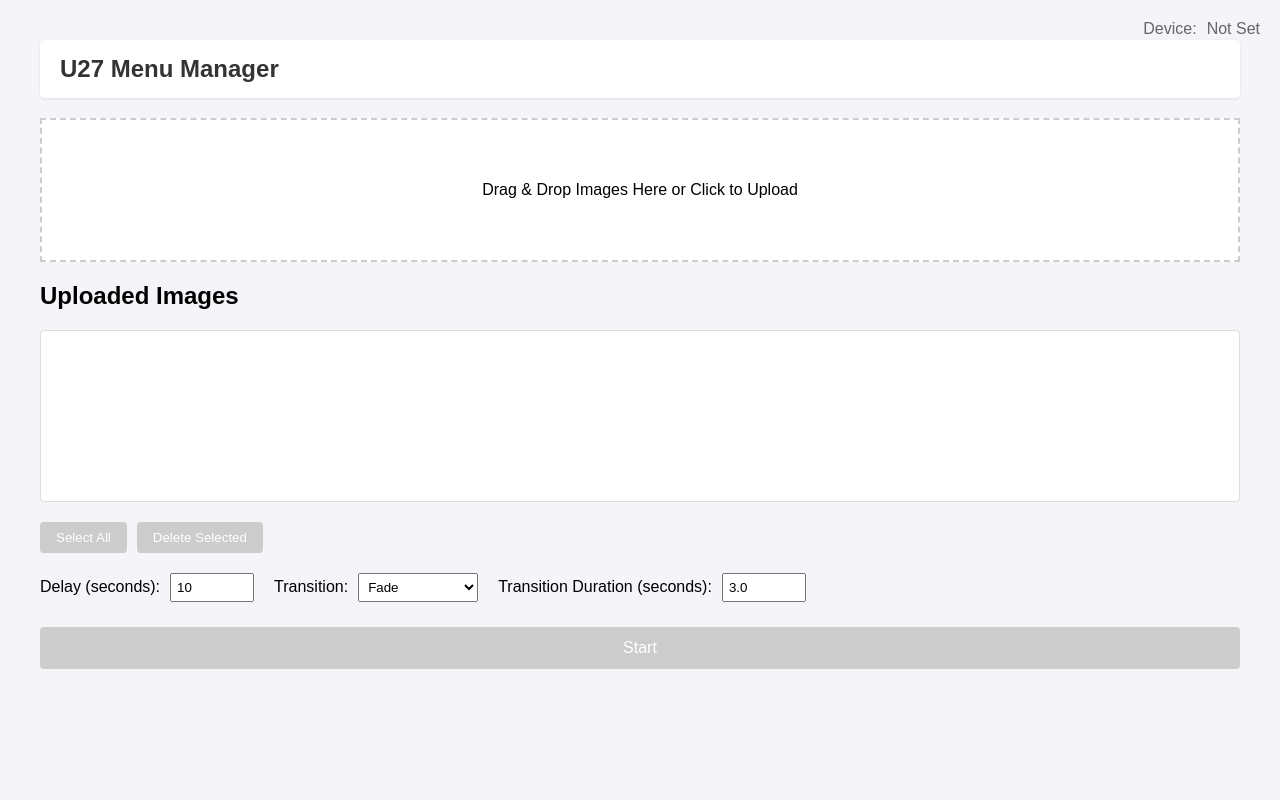
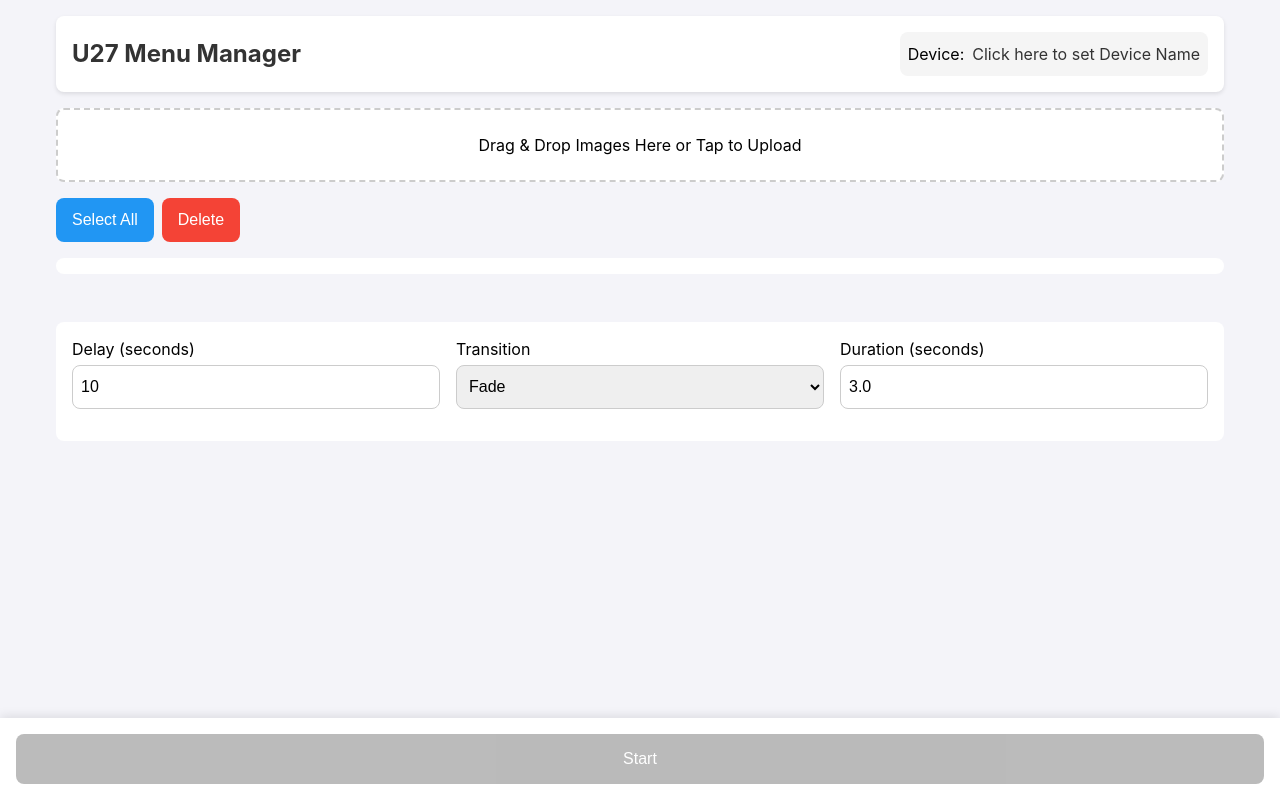
Before and after one commit to bluevisor/PiMenuManager, a Flask app: page / in a window 1280 px wide. Run offline with Flask 3, Linux system fonts and the light colour scheme.

Commit message:
added mobile layout

```diff
--- a/app.py
+++ b/app.py
@@ -14,6 +14,9 @@
 
 # Store the current slideshow process
 slideshow_process = None
+
+# Add device name storage
+DEVICE_NAME_FILE = 'device_name.json'
 
 def load_image_order():
     try:
@@ -44,6 +47,25 @@
         except (psutil.NoSuchProcess, AttributeError, psutil.TimeoutExpired):
             pass
         slideshow_process = None
+
+def load_device_name():
+    try:
+        if os.path.exists(DEVICE_NAME_FILE):
+            with open(DEVICE_NAME_FILE, 'r') as f:
+                data = json.load(f)
+                return data.get('name', '')
+    except Exception as e:
+        print(f"Error loading device name: {e}")
+    return ''
+
+def save_device_name(name):
+    try:
+        with open(DEVICE_NAME_FILE, 'w') as f:
+            json.dump({'name': name}, f)
+        return True
+    except Exception as e:
+        print(f"Error saving device name: {e}")
+        return False
 
 @app.route('/')
 def index():
@@ -189,12 +211,20 @@
     save_image_order({'order': order})
     return jsonify({'status': 'success'})
 
+@app.route('/get_device_name')
+def get_device_name():
+    name = load_device_name()
+    return jsonify({'name': name})
+
 @app.route('/set_device_name', methods=['POST'])
 def set_device_name():
-    name = request.json.get('name', '')
-    # You can store this in a config file or database if needed
-    # For now, we'll just acknowledge the request
-    return jsonify({'status': 'success', 'name': name})
+    name = request.json.get('name', '').strip()
+    if not name:
+        return jsonify({'status': 'error', 'message': 'Name cannot be empty'}), 400
+
+    if save_device_name(name):
+        return jsonify({'status': 'success', 'name': name})
+    return jsonify({'status': 'error', 'message': 'Failed to save device name'}), 500
 
 if __name__ == '__main__':
     app.run(host='0.0.0.0', port=5000)
--- a/image_order.json
+++ b/image_order.json
@@ -1 +1 @@
-{"order": ["U27_menu_1.png", "U27_menu_2.png", "MilkTea_Tigar.jpg", "MilkTea_Coconut.jpg", "Chocolate_smoothie.jpg", "boba.jpg", "MilkTea_Taro.jpg", "MilkTea_Chocolate.jpg", "MilkTea_Mango.jpg", "MilkTea_Thai.jpg", "MilkTea_Matcha.jpg"]}
+{"order": []}
--- a/templates/index.html
+++ b/templates/index.html
@@ -2,327 +2,382 @@
 <html lang="en">
 <head>
     <meta charset="UTF-8">
+    <meta name="viewport" content="width=device-width, initial-scale=1.0, maximum-scale=1.0, user-scalable=no">
     <title>U27 Image Manager</title>
     <style>
+        :root {
+            --primary-color: #2196F3;
+            --success-color: #4CAF50;
+            --danger-color: #f44336;
+            --disabled-color: #9e9e9e;
+            --spacing-xs: 4px;
+            --spacing-sm: 8px;
+            --spacing-md: 16px;
+            --spacing-lg: 24px;
+            --border-radius: 8px;
+            --touch-target: 44px;
+        }
+
+        * {
+            box-sizing: border-box;
+            -webkit-tap-highlight-color: transparent;
+        }
+
         body {
-            font-family: Arial, sans-serif;
+            font-family: -apple-system, BlinkMacSystemFont, 'Segoe UI', Roboto, Oxygen-Sans, Ubuntu, Cantarell, sans-serif;
             margin: 0;
-            padding: 20px;
+            padding: 0;
             background-color: #f4f4f9;
+            line-height: 1.4;
         }
+
+        .container {
+            max-width: 1200px;
+            margin: 0 auto;
+            padding: var(--spacing-md);
+        }
+
+        .header {
+            background-color: #fff;
+            padding: var(--spacing-md);
+            margin-bottom: var(--spacing-md);
+            border-radius: var(--border-radius);
+            box-shadow: 0 2px 4px rgba(0,0,0,0.1);
+        }
+
+        .header-content {
+            display: flex;
+            flex-direction: column;
+            gap: var(--spacing-md);
+        }
+
         h1 {
+            margin: 0;
+            font-size: 24px;
+            color: #333;
+            text-align: center;
+        }
+
+        .device-name {
+            display: flex;
+            align-items: center;
+            justify-content: center;
+            gap: var(--spacing-sm);
+            padding: var(--spacing-sm);
+            background-color: #f5f5f5;
+            border-radius: var(--border-radius);
+            cursor: pointer;
+            min-height: var(--touch-target);
+            transition: background-color 0.2s;
+        }
+
+        .device-name:hover {
+            background-color: #e0e0e0;
+        }
+
+        .device-name span {
             color: #333;
         }
+
+        .device-name-input {
+            font-size: 16px;
+            padding: var(--spacing-sm);
+            border: 1px solid #ccc;
+            border-radius: var(--border-radius);
+            width: 100%;
+            max-width: 200px;
+        }
+
         #upload-area {
             border: 2px dashed #ccc;
-            padding: 40px;
+            border-radius: var(--border-radius);
+            padding: var(--spacing-lg);
             text-align: center;
             background-color: #fff;
             cursor: pointer;
-            margin-bottom: 20px;
-            min-height: 60px;
+            margin-bottom: var(--spacing-md);
+            min-height: var(--touch-target);
             display: flex;
             align-items: center;
             justify-content: center;
             font-size: 16px;
         }
+
         #upload-area.dragover {
-            border-color: #333;
+            border-color: var(--primary-color);
             background-color: #f0f0f0;
         }
+
         .image-grid {
-            display: flex;
-            flex-wrap: wrap;
-            gap: 10px;
-            min-height: 150px;
-            padding: 10px;
+            display: grid;
+            grid-template-columns: repeat(auto-fill, minmax(150px, 1fr));
+            gap: var(--spacing-sm);
+            padding: var(--spacing-sm);
             background-color: #fff;
-            border: 1px solid #ddd;
-            border-radius: 4px;
-            position: relative;
+            border-radius: var(--border-radius);
+            margin-bottom: var(--spacing-md);
         }
+
         .image-item {
             position: relative;
             border: 2px solid transparent;
-            cursor: move;
+            cursor: pointer;
             background-color: #fff;
-            padding: 5px;
-            border-radius: 4px;
+            padding: var(--spacing-xs);
+            border-radius: var(--border-radius);
             box-shadow: 0 2px 4px rgba(0,0,0,0.1);
-            width: 200px;
+            aspect-ratio: 1;
+            touch-action: none;
         }
+
         .image-item.selected {
-            border-color: #333;
+            border-color: var(--primary-color);
+            background-color: rgba(33, 150, 243, 0.1);
         }
+
         .image-item.dragging {
             opacity: 0.5;
         }
+
         .image-item img {
             width: 100%;
-            height: 150px;
-            object-fit: contain;
-            display: block;
-            background-color: #f5f5f5;
+            height: 100%;
+            object-fit: cover;
+            border-radius: calc(var(--border-radius) - 2px);
         }
+
         .image-info {
+            position: absolute;
+            bottom: 0;
+            left: 0;
+            right: 0;
+            background: rgba(0, 0, 0, 0.7);
+            color: white;
+            padding: var(--spacing-xs);
             font-size: 12px;
-            margin-top: 5px;
-            word-break: break-all;
+            border-bottom-left-radius: calc(var(--border-radius) - 2px);
+            border-bottom-right-radius: calc(var(--border-radius) - 2px);
         }
+
         .image-info p {
             margin: 2px 0;
+            overflow: hidden;
+            text-overflow: ellipsis;
+            white-space: nowrap;
         }
+
         .controls {
-            margin-top: 20px;
+            display: flex;
+            flex-direction: column;
+            gap: var(--spacing-md);
         }
-        .slideshow-settings {
-            margin-bottom: 15px;
+
+        .control-row {
             display: flex;
-            gap: 20px;
+            flex-direction: column;
+            gap: var(--spacing-md);
+        }
+
+        .pagination {
+            display: flex;
+            justify-content: center;
             align-items: center;
+            gap: var(--spacing-sm);
         }
-        .slideshow-settings label {
-            display: flex;
-            align-items: center;
-            gap: 10px;
+
+        .pagination button {
+            min-height: var(--touch-target);
+            padding: 0 var(--spacing-md);
+            border: none;
+            background-color: #fff;
+            border-radius: var(--border-radius);
+            font-size: 16px;
+            cursor: pointer;
         }
-        .slideshow-settings input[type="number"] {
-            width: 60px;
-            padding: 5px;
+
+        .control-buttons {
+            display: grid;
+            grid-template-columns: 1fr 1fr;
+            gap: var(--spacing-sm);
         }
-        .slideshow-settings select {
-            padding: 5px;
-        }
-        #start-slideshow {
-            padding: 8px 16px;
-            background-color: #4CAF50;
+
+        button {
+            min-height: var(--touch-target);
+            padding: 0 var(--spacing-md);
+            border: none;
+            border-radius: var(--border-radius);
+            font-size: 16px;
+            cursor: pointer;
+            background-color: var(--primary-color);
             color: white;
-            border: none;
-            border-radius: 4px;
-            cursor: pointer;
             transition: background-color 0.3s;
         }
-        #start-slideshow.active {
-            background-color: #f44336;
-        }
-        #start-slideshow:disabled {
-            background-color: #cccccc;
+
+        button:disabled {
+            background-color: #ccc;
             cursor: not-allowed;
         }
-        .image-controls {
-            margin-top: 20px;
-            display: flex;
-            justify-content: space-between;
-            align-items: center;
-        }
-        .control-buttons {
-            display: flex;
-            gap: 10px;
-            margin-left: auto;  /* Push buttons to the right */
-        }
-        #select-all {
-            padding: 8px 16px;
-            background-color: #2196F3;
-            color: white;
-            border: none;
-            border-radius: 4px;
-            cursor: pointer;
-            transition: background-color 0.3s;
-        }
-        #select-all.deselect {
-            background-color: #808080;
-        }
-        #select-all:disabled {
-            background-color: #cccccc;
-            cursor: not-allowed;
-        }
+
         #delete-selected {
-            padding: 8px 16px;
-            background-color: #f44336;
-            color: white;
-            border: none;
-            border-radius: 4px;
-            cursor: pointer;
-            transition: background-color 0.3s;
-        }
-        #delete-selected:disabled {
-            background-color: #cccccc;
-            cursor: not-allowed;
-        }
-        .pagination {
-            display: flex;
-            gap: 10px;
-            align-items: center;
-        }
-        .pagination button {
-            padding: 5px 10px;
-            border: 1px solid #ddd;
-            background-color: white;
-            cursor: pointer;
-            border-radius: 4px;
-        }
-        .pagination button:disabled {
-            background-color: #f5f5f5;
-            cursor: not-allowed;
-        }
-        .pagination button.active {
-            background-color: #4CAF50;
-            color: white;
-            border-color: #4CAF50;
-        }
-        .progress-bar {
-            width: 100%;
-            background-color: #f3f3f3;
-            border-radius: 4px;
-            overflow: hidden;
-            margin-top: 10px;
-            display: none;  /* Hidden by default */
-        }
-
-        .progress-bar-inner {
-            height: 10px;
-            width: 0;
-            background-color: #4CAF50;
-            transition: width 0.3s;
-        }
-        .device-name {
-            position: absolute;
-            top: 20px;
-            right: 20px;
-            display: flex;
-            align-items: center;
-            gap: 10px;
-            font-size: 16px;  /* Slightly larger font */
-            cursor: pointer;  /* Indicate clickable */
-        }
-
-        .device-name span {
-            color: #666;
-        }
-        .header {
-            display: flex;
-            justify-content: space-between;
-            align-items: center;
-            padding: 20px;
-            margin-bottom: 20px;
-        }
-
-        .header h1 {
-            margin: 0;  /* Remove default margin */
-            font-size: 24px;
-        }
-
-        .device-name {
-            font-size: 16px;
-            cursor: pointer;
-            color: #666;
+            background-color: var(--danger-color);
         }
 
         .slideshow-controls {
-            margin-top: 20px;
-            width: 100%;
+            background-color: #fff;
+            padding: var(--spacing-md);
+            border-radius: var(--border-radius);
+            margin-top: var(--spacing-md);
+        }
+
+        .slideshow-button-container {
+            position: fixed;
+            bottom: 0;
+            left: 0;
+            right: 0;
+            padding: var(--spacing-md);
+            background-color: #fff;
+            box-shadow: 0 -2px 10px rgba(0,0,0,0.1);
+            z-index: 1000;
         }
 
         #start-slideshow {
             width: 100%;
-            padding: 12px;
+            min-height: var(--touch-target);
+            padding: var(--spacing-md);
             font-size: 16px;
-            background-color: #4CAF50;
-            color: white;
-            border: none;
-            border-radius: 4px;
-            cursor: pointer;
-            transition: background-color 0.3s;
-            margin-top: 10px;
+            font-weight: 500;
+            background-color: var(--disabled-color);
+            transition: background-color 0.3s ease;
+        }
+
+        #start-slideshow:not(:disabled) {
+            background-color: var(--success-color);
         }
 
         #start-slideshow.active {
-            background-color: #f44336;
+            background-color: var(--danger-color);
         }
 
         #start-slideshow:disabled {
-            background-color: #cccccc;
+            opacity: 0.7;
             cursor: not-allowed;
         }
-        .slideshow-controls {
-            margin-top: 20px;
-            width: 100%;
+
+        #select-all {
+            background-color: var(--primary-color);
+        }
+
+        #select-all.deselect {
+            background-color: #757575;
         }
 
         .slideshow-options {
-            display: flex;
-            gap: 20px;
-            margin-bottom: 15px;
+            display: grid;
+            gap: var(--spacing-md);
+            margin-bottom: var(--spacing-md);
+        }
+
+        .slideshow-options label {
+            display: grid;
+            gap: var(--spacing-xs);
+        }
+
+        .slideshow-options input,
+        .slideshow-options select {
+            width: 100%;
+            min-height: var(--touch-target);
+            padding: 0 var(--spacing-sm);
+            border: 1px solid #ccc;
+            border-radius: var(--border-radius);
+            font-size: 16px;
+        }
+
+        .progress-bar {
+            width: 100%;
+            height: 4px;
+            background-color: #f3f3f3;
+            border-radius: 2px;
+            overflow: hidden;
+            margin-top: var(--spacing-sm);
+            display: none;
+        }
+
+        .progress-bar-inner {
+            height: 100%;
+            width: 0;
+            background-color: var(--primary-color);
+            transition: width 0.3s;
+        }
+
+        @media (min-width: 768px) {
+            .header-content {
+                flex-direction: row;
+                justify-content: space-between;
                 align-items: center;
             }
 
-        .slideshow-options label {
-            display: flex;
-            align-items: center;
-            gap: 10px;
+            h1 {
+                text-align: left;
             }
 
-        .slideshow-options input[type="number"] {
-            width: 70px;
-            padding: 5px;
+            .control-row {
+                flex-direction: row;
+                justify-content: space-between;
+                align-items: center;
             }
 
-        .slideshow-options select {
-            padding: 5px;
-            min-width: 120px;
-        }
-        .container {
-            max-width: 1200px;
-            margin: 0 auto;
-            padding: 20px;
+            .control-buttons {
+                grid-template-columns: auto auto;
             }
 
-        .header {
-            display: flex;
-            justify-content: space-between;
-            align-items: center;
-            margin-bottom: 20px;
-            background-color: #fff;
-            padding: 15px 20px;
-            border-radius: 4px;
-            box-shadow: 0 1px 3px rgba(0,0,0,0.1);
+            .slideshow-options {
+                grid-template-columns: repeat(3, 1fr);
+            }
         }
 
-        .header h1 {
-            margin: 0;
-            font-size: 24px;
-            color: #333;
+        /* Ensure space for fixed button */
+        @media (max-width: 767px) {
+            .container {
+                padding-bottom: calc(var(--touch-target) + var(--spacing-md) * 2);
             }
-
-        .device-name {
-            font-size: 16px;
-            cursor: pointer;
-            color: #666;
-        }
-
-        .device-name:hover {
-            color: #333;
         }
     </style>
 </head>
 <body>
     <div class="container">
         <div class="header">
+            <div class="header-content">
                 <h1>U27 Menu Manager</h1>
                 <div class="device-name" id="device-name-display">
                     Device: <span id="device-name-text">Click here to set Device Name</span>
                 </div>
             </div>
+        </div>
+
         <div id="upload-area">
-            Drag & Drop Images Here or Click to Upload
+            <div class="upload-text">Drag & Drop Images Here or Tap to Upload</div>
             <form id="upload-form" style="display:none;">
                 <input type="file" id="file-input" multiple accept="image/*">
             </form>
         </div>
+
         <div class="progress-bar" id="progress-bar">
             <div class="progress-bar-inner" id="progress-bar-inner"></div>
         </div>
-        <h2>Uploaded Images</h2>
+
+        <div class="controls">
+            <div class="control-row">
+                <div class="pagination" id="pagination">
+                    <button id="prev-page" disabled>&lt;</button>
+                    <span id="page-info">Page 1</span>
+                    <button id="next-page">&gt;</button>
+                </div>
+                <div class="control-buttons">
+                    <button id="select-all">Select All</button>
+                    <button id="delete-selected" disabled>Delete</button>
+                </div>
+            </div>
+
             <div class="image-grid" id="image-grid">
                 {% for image in images %}
                 <div class="image-item" draggable="true" data-filename="{{ image.name }}">
@@ -336,27 +391,15 @@
                 </div>
                 {% endfor %}
             </div>
-        <div class="image-controls">
-            <div class="control-row">
-                <div class="pagination" id="pagination">
-                    <button id="prev-page" disabled>&lt; Previous</button>
-                    <span id="page-info">Page 1</span>
-                    <button id="next-page">Next &gt;</button>
-                </div>
-                <div class="control-buttons">
-                    <button id="select-all">Select All</button>
-                    <button id="delete-selected" disabled>Delete Selected</button>
-                </div>
-            </div>
-        </div>
+
             <div class="slideshow-controls">
                 <div class="slideshow-options">
                     <label>
-                    Delay (seconds):
+                        Delay (seconds)
                         <input type="number" id="slideshow-delay" value="10" min="1" max="60">
                     </label>
                     <label>
-                    Transition:
+                        Transition
                         <select id="transition-type">
                             <option value="fade" selected>Fade</option>
                             <option value="slide-left">Slide Left</option>
@@ -367,11 +410,14 @@
                         </select>
                     </label>
                     <label>
-                    Transition Duration (seconds):
+                        Duration (seconds)
                         <input type="number" id="transition-duration" value="3.0" min="0.1" max="5.0" step="0.1">
                     </label>
                 </div>
+            </div>
+            <div class="slideshow-button-container">
                 <button id="start-slideshow" disabled>Start</button>
+            </div>
         </div>
     </div>
     <script>
@@ -505,19 +551,25 @@
             selectedImages = Array.from(document.querySelectorAll('.image-item.selected'))
                 .map(item => item.getAttribute('data-filename'));
 
-            // Only disable start button when no images selected and slideshow is not active
-            if (!slideshowActive) {
-                startSlideshowButton.disabled = selectedImages.length === 0;
+            const startButton = document.getElementById('start-slideshow');
+            deleteButton.disabled = selectedImages.length === 0;
+
+            // Update start button state
+            if (slideshowActive) {
+                startButton.textContent = 'Stop';
+                startButton.classList.add('active');
+                startButton.disabled = false;
+            } else {
+                startButton.textContent = 'Start';
+                startButton.classList.remove('active');
+                startButton.disabled = selectedImages.length === 0;
             }
-
-            deleteButton.disabled = selectedImages.length === 0;
 
             // Update select all button state
             const totalImages = document.querySelectorAll('.image-item').length;
             allSelected = selectedImages.length === totalImages && totalImages > 0;
             selectAllButton.textContent = allSelected ? 'Deselect All' : 'Select All';
             selectAllButton.classList.toggle('deselect', allSelected);
-            selectAllButton.disabled = totalImages === 0;
         }
 
         startSlideshowButton.addEventListener('click', () => {
@@ -687,36 +739,62 @@
         // Call updateSelectedImages on page load
         updateSelectedImages();
 
-        // Add device name handling
+        // Device name handling
         const deviceNameDisplay = document.getElementById('device-name-display');
         const deviceNameText = document.getElementById('device-name-text');
 
-        // Load device name from localStorage
-        let deviceName = localStorage.getItem('deviceName') || '';
-        updateDeviceNameDisplay();
-
-        function updateDeviceNameDisplay() {
-            deviceNameText.textContent = deviceName || 'Not Set';
+        // Load device name on page load
+        fetch('/get_device_name')
+            .then(response => response.json())
+            .then(data => {
+                if (data.name) {
+                    deviceNameText.textContent = data.name;
                 }
+            })
+            .catch(error => console.error('Error loading device name:', error));
 
         deviceNameDisplay.addEventListener('click', () => {
-            const newName = prompt('Enter device name:', deviceName);
-            if (newName !== null) {  // User didn't cancel
-                deviceName = newName.trim();
-                localStorage.setItem('deviceName', deviceName);
-                updateDeviceNameDisplay();
+            const currentName = deviceNameText.textContent;
+            const input = document.createElement('input');
+            input.type = 'text';
+            input.value = currentName;
+            input.className = 'device-name-input';
+            input.maxLength = 30;
 
-                // Send device name to server
+            const saveNewName = () => {
+                const newName = input.value.trim();
+                if (newName && newName !== currentName) {
                     fetch('/set_device_name', {
                         method: 'POST',
                         headers: {
                             'Content-Type': 'application/json'
                         },
-                    body: JSON.stringify({ name: deviceName })
-                }).catch(error => {
-                    console.error('Error saving device name:', error);
+                        body: JSON.stringify({ name: newName })
+                    })
+                    .then(response => response.json())
+                    .then(data => {
+                        if (data.status === 'success') {
+                            deviceNameText.textContent = newName;
+                        }
+                    })
+                    .catch(error => console.error('Error saving device name:', error));
+                }
+                deviceNameText.style.display = '';
+                input.remove();
+            };
+
+            input.addEventListener('blur', saveNewName);
+            input.addEventListener('keypress', (e) => {
+                if (e.key === 'Enter') {
+                    e.preventDefault();
+                    saveNewName();
+                }
             });
-            }
+
+            deviceNameText.style.display = 'none';
+            deviceNameDisplay.appendChild(input);
+            input.focus();
+            input.select();
         });
     </script>
 </body>
```
Also changed, not shown: 1 other file. Lines whose indentation alone changed are shown as unchanged.
